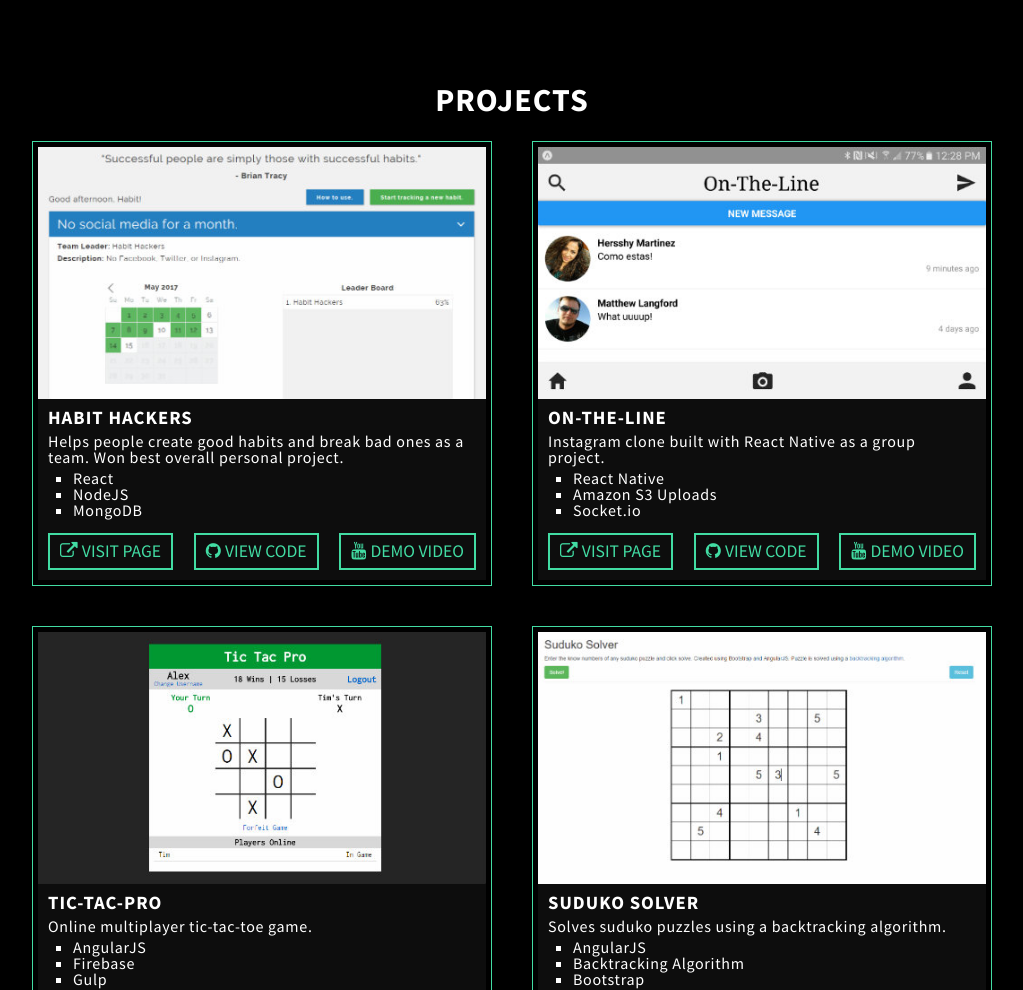
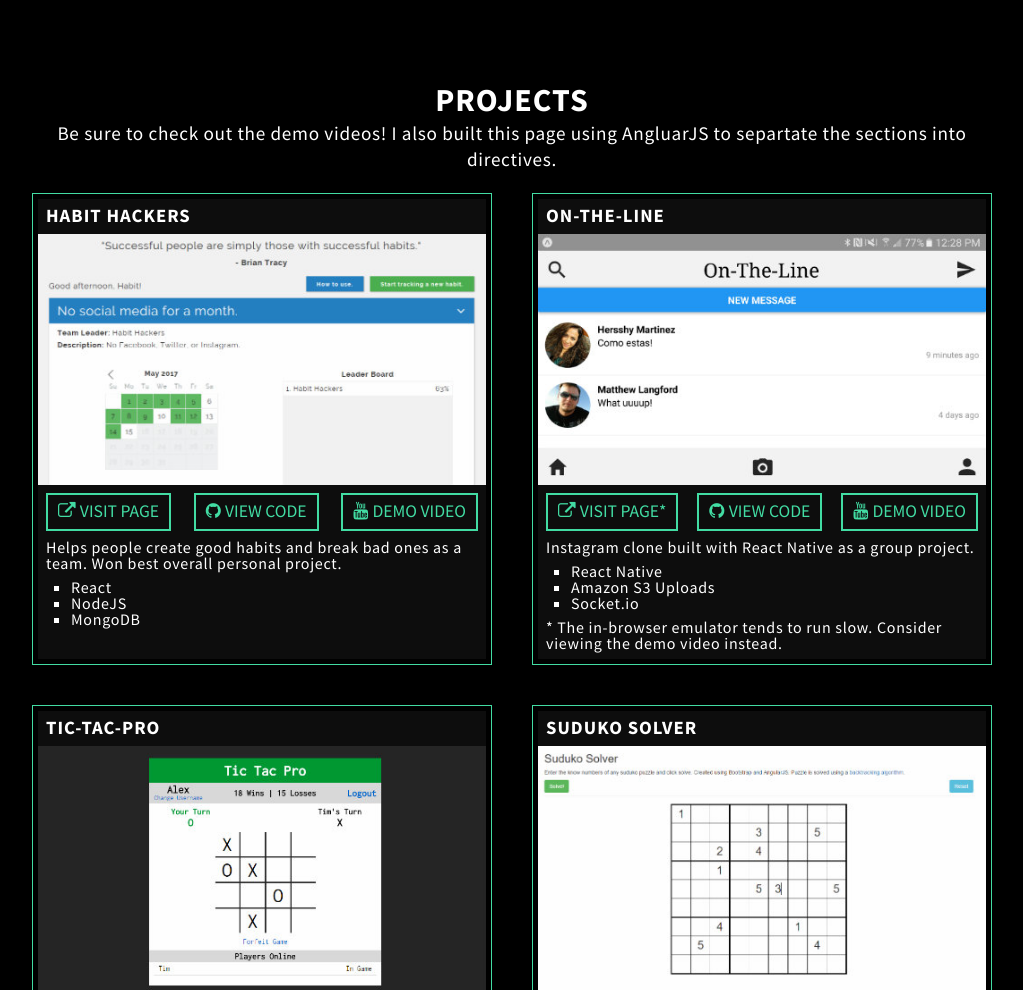
Before and after one commit to atmortensen/portfolio, a website: page public/index.html in a window 1280 px wide. Shown: the part 3320-4310 px from the top of the page, without its empty margins (128-1151 px from the left). Drawn offline with Linux system fonts and the light colour scheme.

Commit message:
finishes project section

```diff
--- a/public/directives/projects.html
+++ b/public/directives/projects.html
@@ -1,18 +1,14 @@
 <div class="container projects">
 	<h1>Projects</h1>
+	<p class="description">Be sure to check out the demo videos! I also built this page using AngluarJS to separtate the sections into directives.</p>
 	<div class="cards">
+
 		<div class="card">
+			<h3>Habit Hackers</h3>
 			<a href="http://www.habithackers.net/" target="_blank">
 				<img src="../images/habithackers.jpg">
 			</a>
 			<div class="info">
-				<h3>Habit Hackers</h3>
-				<p>Helps people create good habits and break bad ones as a team. Won best overall personal project.</p>
-				<ul>
-					<li>React</li>
-					<li>NodeJS</li>
-					<li>MongoDB</li>
-				</ul>
 				<div class="buttons">
 					<a target="_blank" href="http://www.habithackers.net/" class="button">
 						<i class="fa fa-external-link"></i> Visit Page</a>
@@ -21,22 +17,22 @@
 					<a target="_blank" href="https://youtu.be/EkIPtIQdiGs" class="button">
 						<i class="fa fa-youtube"></i> Demo Video</a>
 				</div>
+				<p>Helps people create good habits and break bad ones as a team. Won best overall personal project.</p>
+				<ul>
+					<li>React</li>
+					<li>NodeJS</li>
+					<li>MongoDB</li>
+				</ul>
 			</div>
 		</div>
+
 		<div class="card">
-			<a href="https://youtu.be/yt1izJV-Dyw" target="_blank"><img src="../images/ontheline.jpg"></a>
+		<h3>On-The-Line</h3>
+			<a href="https://appetize.io/app/jcdq1twwrm6f2aven06803zf8c?device=nexus5&scale=75&orientation=portrait&osVersion=7.0" target="_blank"><img src="../images/ontheline.jpg"></a>
 			<div class="info">
-				<h3>On-The-Line</h3>
-				<p>Instagram clone built with React Native as a group project.</p>
-				<ul>
-					<li>React Native</li>
-					<li>Amazon S3 Uploads</li>
-					<li>Socket.io</li>
-				</ul>
 				<div class="buttons">
-					<a target="_blank" href="https://appetize.io/app/jcdq1twwrm6f2aven06803zf8c?device=nexus5&scale=75&orientation=portrait&osVersion=7.0" class="button"
-					onclick="alert('The in browser android emulator tends to run very slow. I would recommend watching the demo video instead.')">
-						<i class="fa fa-external-link"></i> Visit Page
+					<a target="_blank" href="https://appetize.io/app/jcdq1twwrm6f2aven06803zf8c?device=nexus5&scale=75&orientation=portrait&osVersion=7.0" class="button">
+						<i class="fa fa-external-link"></i> Visit Page*
 					</a>
 					<a target="_blank" href="https://github.com/Dream-Team99" class="button">
 						<i class="fa fa-github"></i> View Code
@@ -45,20 +41,22 @@
 						<i class="fa fa-youtube"></i> Demo Video
 					</a>
 				</div>
+				<p>Instagram clone built with React Native as a group project.</p>
+				<ul>
+					<li>React Native</li>
+					<li>Amazon S3 Uploads</li>
+					<li>Socket.io</li>
+				</ul>
+				<p>* The in-browser emulator tends to run slow. Consider viewing the demo video instead.</p>
 			</div>
 		</div>
+
 		<div class="card">
+			<h3>Tic-Tac-Pro</h3>
 			<a href="https://tic-tac-pro.firebaseapp.com" target="_blank">
 				<img src="../images/tictacpro.jpg">
 			</a>
 			<div class="info">
-				<h3>Tic-Tac-Pro</h3>
-				<p>Online multiplayer tic-tac-toe game.</p>
-				<ul>
-					<li>AngularJS</li>
-					<li>Firebase</li>
-					<li>Gulp</li>
-				</ul>
 				<div class="buttons">
 					<a target="_blank" href="https://tic-tac-pro.firebaseapp.com/#/" class="button">
 						<i class="fa fa-external-link"></i> Visit Page
@@ -70,20 +68,21 @@
 						<i class="fa fa-youtube"></i> Demo Video
 					</a>
 				</div>
+				<p>Online multiplayer tic-tac-toe game.</p>
+				<ul>
+					<li>AngularJS</li>
+					<li>Firebase</li>
+					<li>Gulp</li>
+				</ul>
 			</div>
 		</div>
+
 		<div class="card">
+			<h3>Suduko Solver</h3>
 			<a href="https://rawgit.com/atmortensen/sudokuSolver/master/index.html" target="_blank">
 				<img src="../images/sudukosolver.jpg">
 			</a>
 			<div class="info">
-				<h3>Suduko Solver</h3>
-				<p>Solves suduko puzzles using a backtracking algorithm.</p>
-				<ul>
-					<li>AngularJS</li>
-					<li>Backtracking Algorithm</li>
-					<li>Bootstrap</li>
-				</ul>
 				<div class="buttons">
 					<a target="_blank" href="https://rawgit.com/atmortensen/sudokuSolver/master/index.html" class="button">
 						<i class="fa fa-external-link"></i> Visit Page
@@ -95,7 +94,14 @@
 						<i class="fa fa-youtube"></i> Demo Video
 					</a>
 				</div>
+				<p>Solves suduko puzzles using a backtracking algorithm.</p>
+				<ul>
+					<li>AngularJS</li>
+					<li>Backtracking Algorithm</li>
+					<li>Bootstrap</li>
+				</ul>
 			</div>
 		</div>
+
 	</div>
 </div>
--- a/public/directives/skills.html
+++ b/public/directives/skills.html
@@ -67,7 +67,7 @@
 		</div>
 	</div>
 	<div class="footNotes">
-		<p>Other skills include React Native, Firebase, Auth0, Amazon S3, Socket.io, SASS, Gulp, and more. I also have a minor CodeWars addiction.</p>
+		<p>Other skills include React Native, Firebase, Auth0, Amazon S3, Socket.io, SASS, Gulp, and more. I also do a lot of CodeWars. Check out my badge!</p>
 		<a target="_blank" href="https://www.codewars.com/users/atmortensen"><img src="https://www.codewars.com/users/atmortensen/badges/large"></a>
 	</div>
 
--- a/public/index.html
+++ b/public/index.html
@@ -31,7 +31,7 @@
 	<projects></projects>
 
 	<div class="rellax-image">
-		<img style="bottom: -30%" data-rellax-percentage="0.5" class="rellax" src="../images/cows.jpg">
+		<img style="bottom: -30%" data-rellax-percentage="0.5" class="rellax" src="../images/lake3.jpg">
 	</div>
 
 	<a id="contact"></a>
--- a/public/styles/projects.scss
+++ b/public/styles/projects.scss
@@ -6,6 +6,10 @@
 		text-align: center;
 		text-transform: uppercase;
 		padding-bottom: 5px;
+	}
+	.description {
+		font-size: 1.2em;
+		text-align: center;
 	}
 	.cards {
 		display: flex;
@@ -18,21 +22,23 @@
 			padding: 5px;
 			display: flex;
 			flex-direction: column;
+			h3 {
+				background: rgba(255, 255, 255, 0.05);
+				padding: 8px;
+				text-transform: uppercase;
+			}
 			.info {
 				background: rgba(255, 255, 255, 0.05);
-				padding: 10px;
+				padding: 8px;
 				flex: 1;
 				line-height: 150%;
-				h3 {
-					text-transform: uppercase;
+				ul {
+					padding-top: 8px;
+					margin-left: 25px;
+					list-style-type: square;
 				}
-				p, h3 {
-					margin-bottom: 5px;
-				}
-				ul {
-					margin-left: 25px;
-					margin-bottom: 15px;
-					list-style-type: square;
+				p {
+					padding-top: 8px;
 				}
 				p, li {
 					line-height: 100%;
```
Also changed, not shown: public/build/css.min.css, public/images/cows.jpg (deleted), public/images/lake3.jpg (added).
